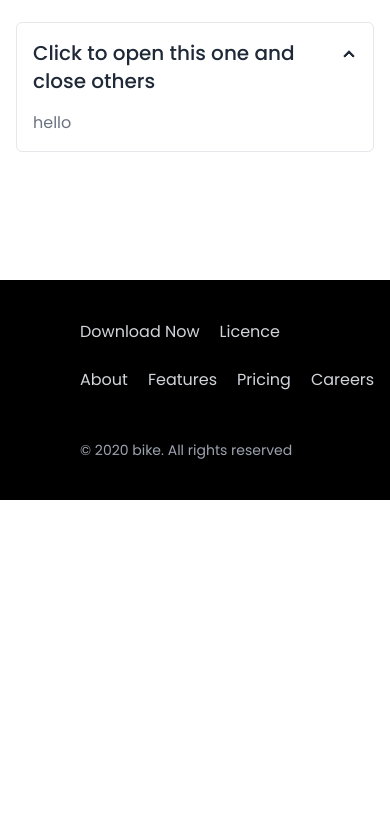
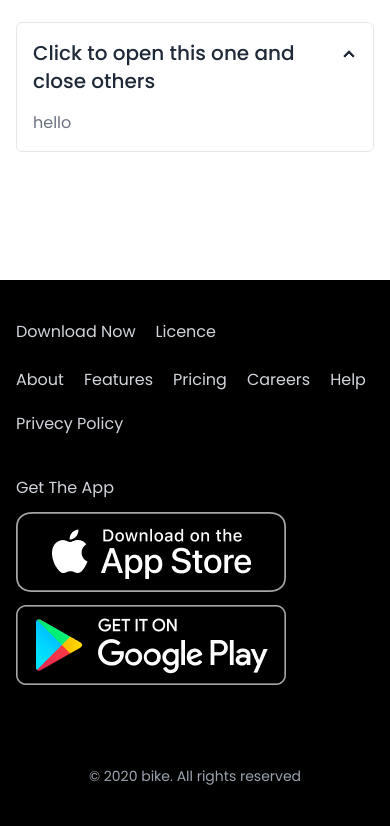
Before and after one commit to ShohagKaisar/Biker-Zone-DaisyUI, a website: page index.html in a window 390 px wide. Shown: the part 6186-7012 px from the top of the page. Before the commit the page ends 6686 px from the top, so only its background shows below. Drawn offline with Linux system fonts and the light colour scheme.

Commit message:
Completed Website

```diff
--- a/index.html
+++ b/index.html
@@ -280,13 +280,13 @@
     </section>
     <!-- Footer -->
     <footer class="bg-black text-gray-300">
-      <div class="flex justify-between items-center px-20 py-10 gap-32">
+      <div class="flex justify-start lg:justify-between items-center flex-col lg:flex-row px-4 lg:px-20 py-10 lg:gap-32">
         <div class="space-y-6">
           <ul class="flex gap-5">
             <li>Download Now</li>
             <li>Licence</li>
           </ul>
-          <ul class="flex gap-5">
+          <ul class="flex flex-wrap gap-5">
             <li>About</li>
             <li>Features</li>
             <li>Pricing</li>
@@ -294,14 +294,15 @@
             <li>Help</li>
             <li>Privecy Policy</li>
           </ul>
-          <p class="text-sm text-gray-400">© 2020 bike. All rights reserved</p>
+          <p class="text-sm text-gray-400 hidden lg:block">© 2020 bike. All rights reserved</p>
         </div>
-        <div class="flex-1 space-y-3" style="flex-grow: 0.4;">
+        <div class="lg:flex-1 space-y-3 self-start mt-10 lg:mt-0" style="flex-grow: 0.4;">
           <p>Get The App</p>
           <img src="./images/others/ios.png" alt="">
           <img src="./images/others/android.png" alt="">
         </div>
       </div>
+                <p class="text-sm text-gray-400 lg:hidden text-center py-10">© 2020 bike. All rights reserved</p>
     </footer>
   </main>
 </body>
```
Also changed, not shown: src/output.css.
